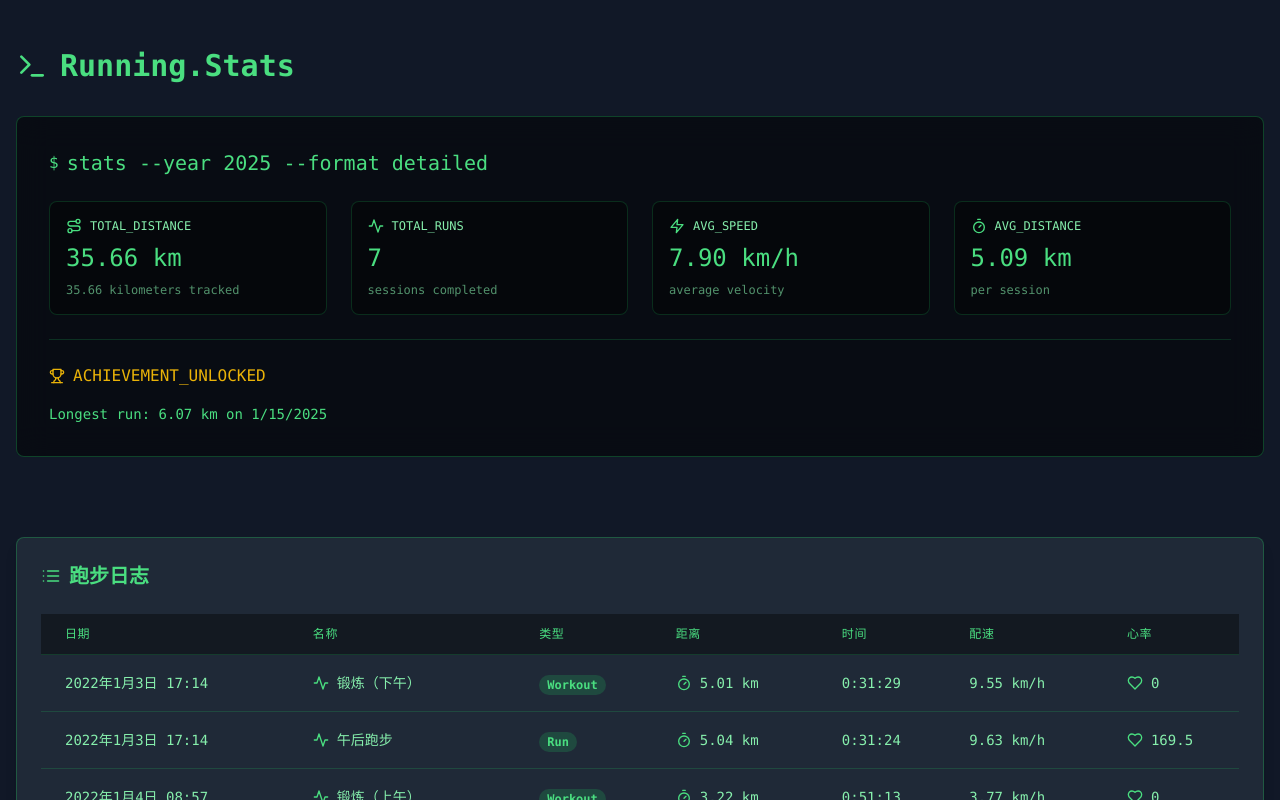
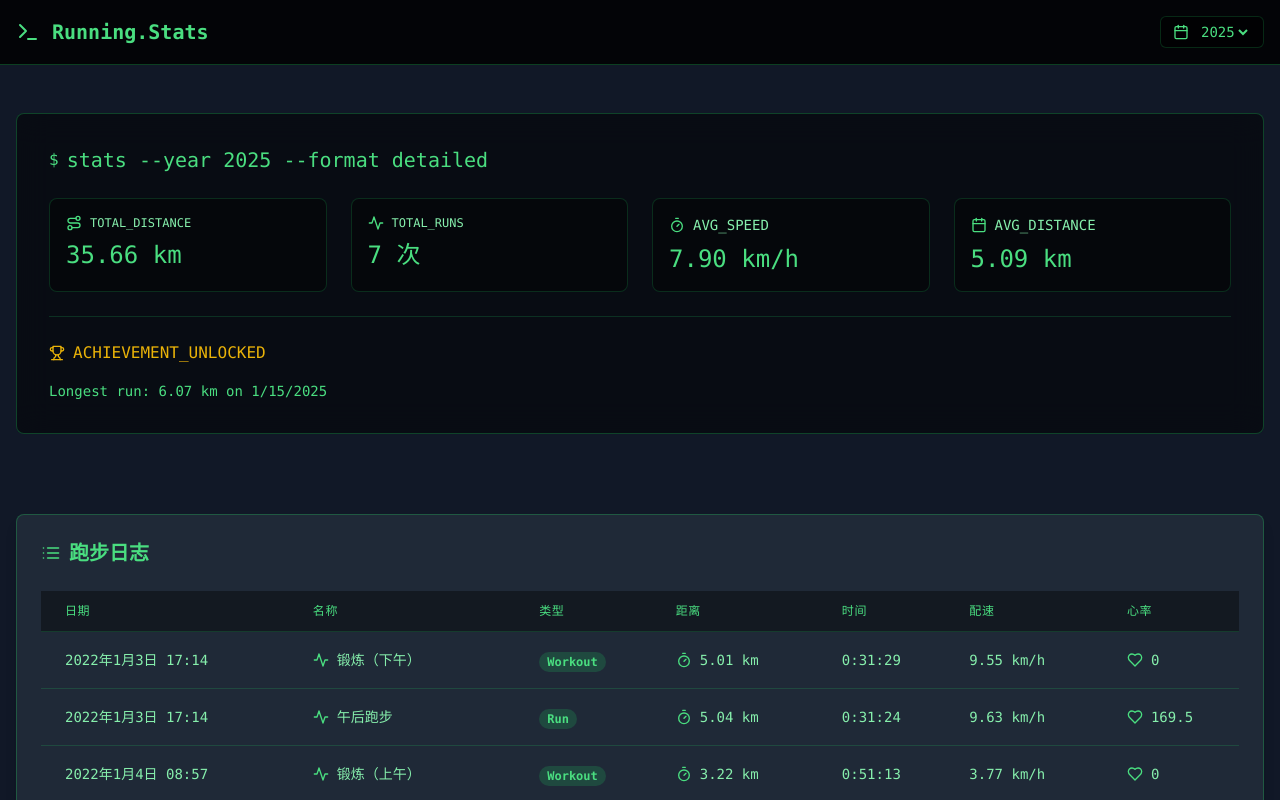
Before and after one commit to jimicat/running_page, a React (Vite) app: page / in a window 1280 px wide. Shown: the top 800 px of the page. Built offline with nearby package versions, Linux system fonts and the light colour scheme.

Commit message:
add YearCard component and Navbar for year selection; refactor App to display yearly stats

```diff
--- a/src/App.tsx
+++ b/src/App.tsx
@@ -1,10 +1,15 @@
 import RunTable from './components/RunTable';
-import { calculateYearlyStats, formatDistance, formatSpeed } from './lib/utils';
-import { Terminal, Activity, Zap, Timer, Route, Trophy, List } from 'lucide-react';
+import YearCard from './components/YearCard';
+import { calculateYearlyStats, formatDistance } from './lib/utils';
+import { Trophy, List } from 'lucide-react';
 import useActivities from './hook/useActivities';
+import { Navbar } from './components/NavBar';
+import { useState } from 'react';
 
 function App() {
   const { activityList: activities, loading, error } = useActivities();
+  const currentYear = new Date().getFullYear();
+  const [selectedYear, setSelectedYear] = useState(currentYear);
 
   if (loading) {
     return <div>Loading...</div>;
@@ -15,76 +20,37 @@ function App() {
   }
 
   const yearlyStats = calculateYearlyStats(activities);
-  const latestYearStats = yearlyStats[0] || {};
+  const years = yearlyStats.map(stat => stat.year);
+
+  const selectedYearStats = yearlyStats.find(stat => stat.year === selectedYear) || yearlyStats[0];
+  const filteredRuns = activities.filter(run =>
+    new Date(run.start_date).getFullYear() === selectedYear
+  );
 
   return (
     <div className="min-h-screen bg-gray-900">
-      <header className="text-green-400 py-12 border-green-500/30">
+      <Navbar
+        years={years}
+        selectedYear={selectedYear}
+        onYearChange={setSelectedYear}
+      />
+
+      <header className=" text-green-400 py-12 border-green-500/30">
         <div className="container mx-auto px-4">
-          <div className="flex items-center space-x-3 mb-8">
-            <Terminal className="w-8 h-8" />
-            <h1 className="text-3xl font-mono font-bold">Running.Stats</h1>
-          </div>
 
           <div className="bg-black/50 backdrop-blur-lg rounded-lg p-8 font-mono border border-green-500/30">
             <div className="flex items-center space-x-2 mb-6">
               <span className="text-green-400">$</span>
-              <span className="text-xl">stats --year {latestYearStats.year || 'N/A'} --format detailed</span>
+              <span className="text-xl">stats --year {selectedYearStats.year} --format detailed</span>
             </div>
-
-            <div className="grid grid-cols-1 md:grid-cols-2 lg:grid-cols-4 gap-6">
-              <div className="bg-black/40 rounded-lg p-4 border border-green-500/20">
-                <div className="flex items-center space-x-2 mb-2">
-                  <Route className="w-4 h-4" />
-                  <span className="text-xs text-green-300">TOTAL_DISTANCE</span>
-                </div>
-                <p className="text-2xl">{formatDistance(latestYearStats.totalDistance || 0)}</p>
-                <div className="mt-2 text-xs text-green-300/60">
-                  {(latestYearStats.totalDistance / 1000).toFixed(2)} kilometers tracked
-                </div>
-              </div>
-
-              <div className="bg-black/40 rounded-lg p-4 border border-green-500/20">
-                <div className="flex items-center space-x-2 mb-2">
-                  <Activity className="w-4 h-4" />
-                  <span className="text-xs text-green-300">TOTAL_RUNS</span>
-                </div>
-                <p className="text-2xl">{latestYearStats.totalRuns || 0}</p>
-                <div className="mt-2 text-xs text-green-300/60">
-                  sessions completed
-                </div>
-              </div>
-
-              <div className="bg-black/40 rounded-lg p-4 border border-green-500/20">
-                <div className="flex items-center space-x-2 mb-2">
-                  <Zap className="w-4 h-4" />
-                  <span className="text-xs text-green-300">AVG_SPEED</span>
-                </div>
-                <p className="text-2xl">{formatSpeed(latestYearStats.averageSpeed || 0)}</p>
-                <div className="mt-2 text-xs text-green-300/60">
-                  average velocity
-                </div>
-              </div>
-
-              <div className="bg-black/40 rounded-lg p-4 border border-green-500/20">
-                <div className="flex items-center space-x-2 mb-2">
-                  <Timer className="w-4 h-4" />
-                  <span className="text-xs text-green-300">AVG_DISTANCE</span>
-                </div>
-                <p className="text-2xl">{formatDistance(latestYearStats.averageDistance || 0)}</p>
-                <div className="mt-2 text-xs text-green-300/60">
-                  per session
-                </div>
-              </div>
-            </div>
-
+            <YearCard stats={selectedYearStats} />
             <div className="mt-6 pt-6 border-t border-green-500/20">
               <div className="flex items-center space-x-2 mb-4">
                 <Trophy className="w-4 h-4 text-yellow-500" />
                 <span className="text-yellow-500">ACHIEVEMENT_UNLOCKED</span>
               </div>
               <div className="text-sm">
-                Longest run: {formatDistance(latestYearStats.longestRun?.distance || 0)} on {latestYearStats.longestRun ? new Date(latestYearStats.longestRun.start_date).toLocaleDateString() : 'N/A'}
+                Longest run: {formatDistance(selectedYearStats.longestRun?.distance || 0)} on {selectedYearStats.longestRun ? new Date(selectedYearStats.longestRun.start_date).toLocaleDateString() : 'N/A'}
               </div>
             </div>
           </div>
@@ -97,13 +63,13 @@ function App() {
             <List className="w-5 h-5 text-green-400" />
             <h2 className="text-xl font-mono font-bold text-green-400">跑步日志</h2>
           </div>
-          <RunTable runs={activities} />
+          <RunTable runs={filteredRuns} />
         </div>
       </main>
 
       <footer className="bg-gray-800 text-gray-400 py-8 border-t border-green-500/30">
         <div className="container mx-auto px-4 text-center font-mono">
-          <p className="text-green-400">/* © {new Date().getFullYear()} Running.Stats - Tracking Progress */</p>
+          <p className="text-green-400">© {new Date().getFullYear()} Running.Stats - Tracking Progress</p>
         </div>
       </footer>
     </div>
--- /dev/null
+++ b/src/components/NavBar.tsx
@@ -0,0 +1,39 @@
+import React from 'react';
+import { Terminal, Calendar } from 'lucide-react';
+
+interface NavbarProps {
+  years: number[];
+  selectedYear: number;
+  onYearChange: (year: number) => void;
+}
+
+export const Navbar: React.FC<NavbarProps> = ({ years, selectedYear, onYearChange }) => {
+  return (
+    <nav className="bg-black/80 backdrop-blur-sm border-b border-green-500/30 sticky top-0 z-50">
+      <div className="container mx-auto px-4">
+        <div className="flex items-center justify-between h-16">
+          <div className="flex items-center space-x-3">
+            <Terminal className="w-6 h-6 text-green-400" />
+            <span className="text-xl font-mono font-bold text-green-400">Running.Stats</span>
+          </div>
+          <div className="flex items-center space-x-4">
+            <div className="flex items-center space-x-2 bg-black/60 px-3 py-1.5 rounded-md border border-green-500/20">
+              <Calendar className="w-4 h-4 text-green-400" />
+              <select
+                value={selectedYear}
+                onChange={(e) => onYearChange(Number(e.target.value))}
+                className="bg-transparent text-green-400 font-mono border-none focus:ring-0 text-sm"
+              >
+                {years.map(year => (
+                  <option key={year} value={year} className="bg-gray-900">
+                    {year}
+                  </option>
+                ))}
+              </select>
+            </div>
+          </div>
+        </div>
+      </div>
+    </nav>
+  );
+};
--- a/src/components/YearCard.tsx
+++ b/src/components/YearCard.tsx
@@ -1,5 +1,5 @@
 import React from 'react';
-import { Activity, Calendar, Map, Timer } from 'lucide-react';
+import { Activity, Calendar, Route, Timer } from 'lucide-react';
 import { YearlyStats } from '../lib/types';
 import { formatDistance, formatSpeed } from '../lib/utils';
 
@@ -7,51 +7,44 @@ interface YearCardProps {
   stats: YearlyStats;
 }
 
-export const YearCard: React.FC<YearCardProps> = ({ stats }) => {
+const YearCard: React.FC<YearCardProps> = ({ stats }) => {
   return (
-    <div className="bg-white rounded-xl shadow-lg p-6 hover:shadow-xl transition-shadow">
-      <h2 className="text-3xl font-bold text-gray-800 mb-4">{stats.year}年度统计</h2>
-      <div className="grid grid-cols-2 gap-4">
-        <div className="flex items-center space-x-3">
-          <Map className="w-5 h-5 text-blue-500" />
-          <div>
-            <p className="text-sm text-gray-600">总距离</p>
-            <p className="text-lg font-semibold">{formatDistance(stats.totalDistance)}</p>
-          </div>
+
+    <div className="grid grid-cols-1 md:grid-cols-2 lg:grid-cols-4 gap-6">
+      <div className="bg-black/40 rounded-lg p-4 border border-green-500/20">
+        <div className="flex items-center space-x-2 mb-2">
+          <Route className="w-4 h-4" />
+          <span className="text-xs text-green-300">TOTAL_DISTANCE</span>
         </div>
-        <div className="flex items-center space-x-3">
-          <Activity className="w-5 h-5 text-green-500" />
-          <div>
-            <p className="text-sm text-gray-600">总跑步次数</p>
-            <p className="text-lg font-semibold">{stats.totalRuns}次</p>
-          </div>
+        <p className="text-2xl">{formatDistance(stats.totalDistance || 0)}</p>
+      </div>
+
+      <div className="bg-black/40 rounded-lg p-4 border border-green-500/20">
+        <div className="flex items-center space-x-2 mb-2">
+          <Activity className="w-4 h-4" />
+          <span className="text-xs text-green-300">TOTAL_RUNS</span>
         </div>
-        <div className="flex items-center space-x-3">
-          <Timer className="w-5 h-5 text-yellow-500" />
-          <div>
-            <p className="text-sm text-gray-600">平均配速</p>
-            <p className="text-lg font-semibold">{formatSpeed(stats.averageSpeed)}</p>
-          </div>
+        <p className="text-2xl">{stats.totalRuns} 次</p>
+      </div>
+
+      <div className="bg-black/40 rounded-lg p-4 border border-green-500/20">
+        <div className="flex items-center space-x-2 mb-2">
+          <Timer className="w-4 h-4" />
+          <span className="text-sm text-green-300">AVG_SPEED </span>
         </div>
-        <div className="flex items-center space-x-3">
-          <Calendar className="w-5 h-5 text-purple-500" />
-          <div>
-            <p className="text-sm text-gray-600">平均距离</p>
-            <p className="text-lg font-semibold">{formatDistance(stats.averageDistance)}</p>
-          </div>
+        <p className="text-2xl">{formatSpeed(stats.averageSpeed)}</p>
+      </div>
+
+      <div className="bg-black/40 rounded-lg p-4 border border-green-500/20">
+        <div className="flex items-center space-x-2 mb-2">
+          <Calendar className="w-4 h-4" />
+          <span className="text-sm text-green-300">AVG_DISTANCE</span>
+        </div>
+          <p className="text-2xl">{formatDistance(stats.averageDistance)}</p>
         </div>
       </div>
-      <div className="mt-4 pt-4 border-t border-gray-200">
-        <h3 className="text-sm font-medium text-gray-600 mb-2">最长跑步记录</h3>
-        <div className="bg-gray-50 p-3 rounded-lg">
-          {stats.longestRun && (
-            <>
-              <p className="text-sm text-gray-800">{stats.longestRun.name}</p>
-              <p className="text-sm text-gray-600">{formatDistance(stats.longestRun.distance)}</p>
-            </>
-          )}
-        </div>
-      </div>
-    </div>
+
   );
 };
+
+export default YearCard;
```
